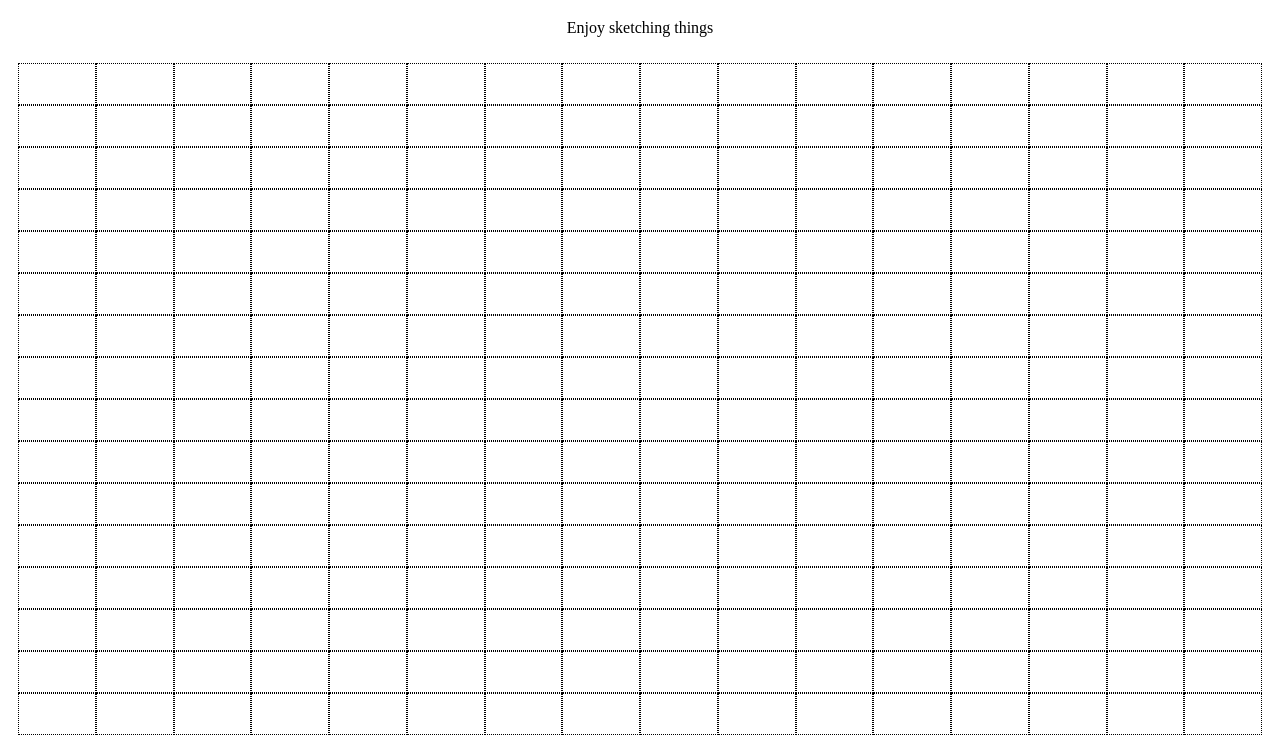
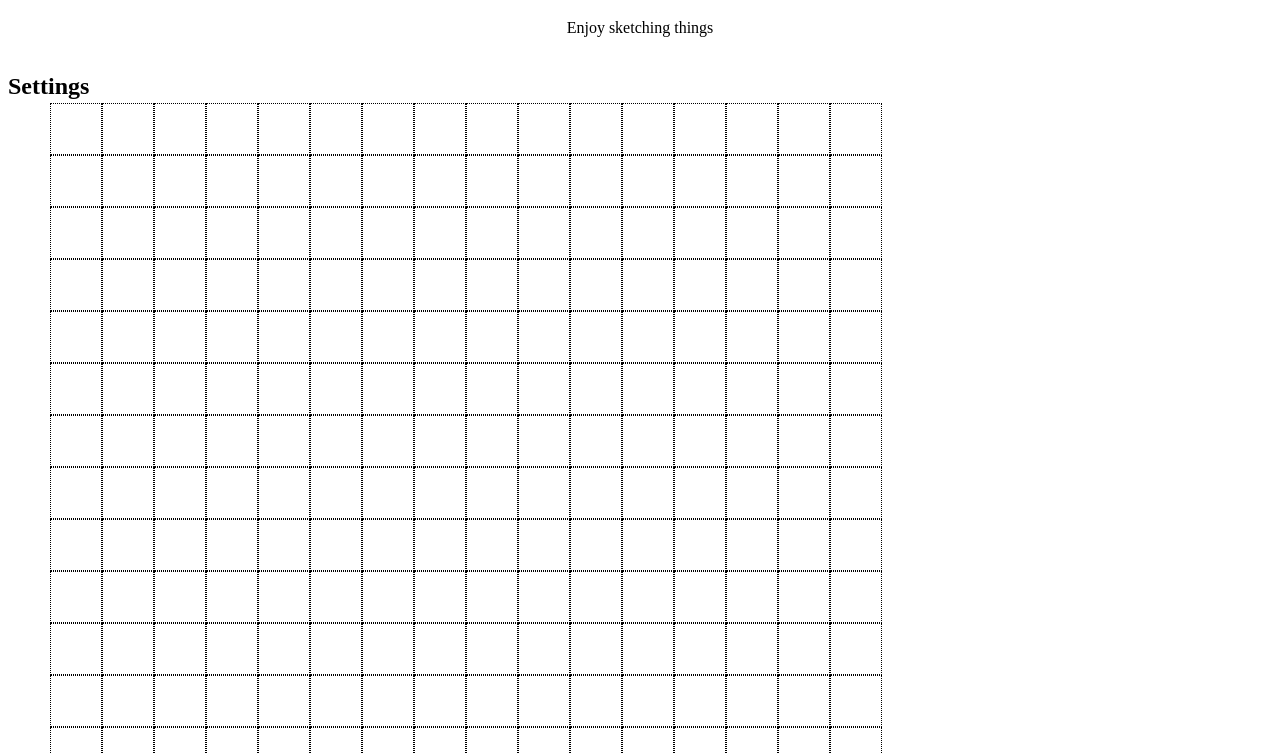
Before and after one commit to De-L3ns/Etch-a-Sketch, a plain HTML site: page index.html in a window 1280 px wide. Shown: the part 61-814 px from the top of the page. Drawn offline with Linux system fonts and the light colour scheme.

Commit message:
made interaction with grid possible and changing grid to css flexbox

```diff
--- a/index.html
+++ b/index.html
@@ -18,6 +18,9 @@
 
     </div>
 
+    <div id='settings'>
+        <h2>Settings</h2>
+    </div>
 
 
 </body>
--- a/script.js
+++ b/script.js
@@ -1,16 +1,25 @@
 // functions
-
-const gridContainer = document.querySelector('#grid');
-amount = 256;
-
 
 function createGrid(squares) { // creating the divs
 
     for (i = 0; i < squares; i += 1) {
     const squareDiv = document.createElement('div');
+    squareDiv.classList.add('square');
     gridContainer.appendChild(squareDiv);
+
 
     }
 }
 
+
+// variables and gameloop
+const gridContainer = document.querySelector('#grid');
+let amount = 256;
 createGrid(amount);
+
+const getSquares = document.querySelectorAll('.square'); // this checks all div's with a .square class and
+getSquares.forEach(square => {                            // changes the background-color to blue when hovered
+    square.addEventListener('mouseover', function(e) {
+        e.target.style.background = 'blue';
+    })
+})
--- a/styles.css
+++ b/styles.css
@@ -9,16 +9,23 @@
 
 #grid {
     display: grid;
+    position: fixed;
+    left: 0;
     grid-template-columns: repeat(16, 1fr);
-    padding: 10px;
+    padding: 50px;
 
 }
 
 #grid div {
 
     border: dotted 0.5px;
-    padding: 20px;
+    padding: 25px;
     grid-column: 5px;
     grid-row: 10px;
 
 }
+
+#settings {
+    display: flex;
+    flex-direction: column;
+}
```
